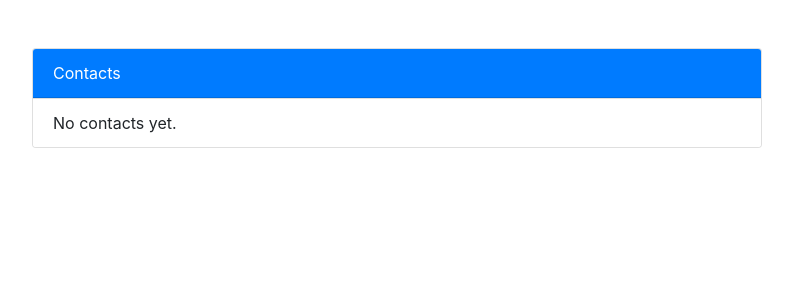
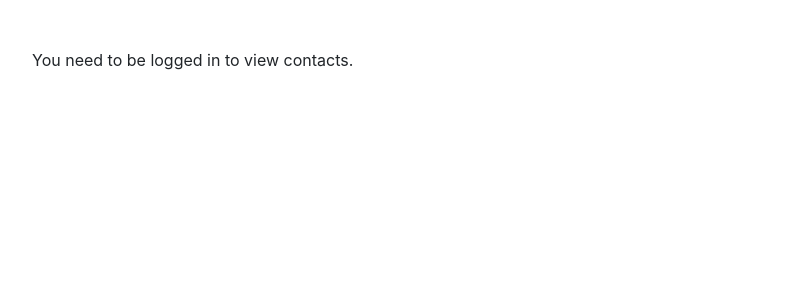
Before and after one commit to HeshamSayed/phonebook, a Django app: page /contacts/list/ in a window 1280 px wide. Shown: the top 300 px of the page, without its empty margins (243-1036 px from the left). Run offline with Django 4.2, Linux system fonts and the light colour scheme; data that the repository does not hold is empty; parts of the project's set-up code (start-up, migrations or seed data) failed here and were passed over; some libraries are stand-ins or nearby versions.

Commit message:
check if the user authenticated to view the list of contacts

```diff
--- a/contacts/templates/contact_list.html
+++ b/contacts/templates/contact_list.html
@@ -4,6 +4,7 @@
 <div class="container mt-5">
   <div class="row justify-content-center">
     <div class="col-lg-8">
+      {% if user.is_authenticated %}
         <div class="card">
           <div class="card-header bg-primary text-white">Contacts</div>
           <ul class="list-group list-group-flush">
@@ -24,6 +25,9 @@
             {% endfor %}
           </ul>
         </div> <!-- end card -->
+      {% else %}
+        <p>You need to be logged in to view contacts.</p>
+      {% endif %}
     </div> <!-- end col-lg-8 -->
   </div> <!-- end row -->
 </div> <!-- end container -->
```
Lines whose indentation alone changed are shown as unchanged.
